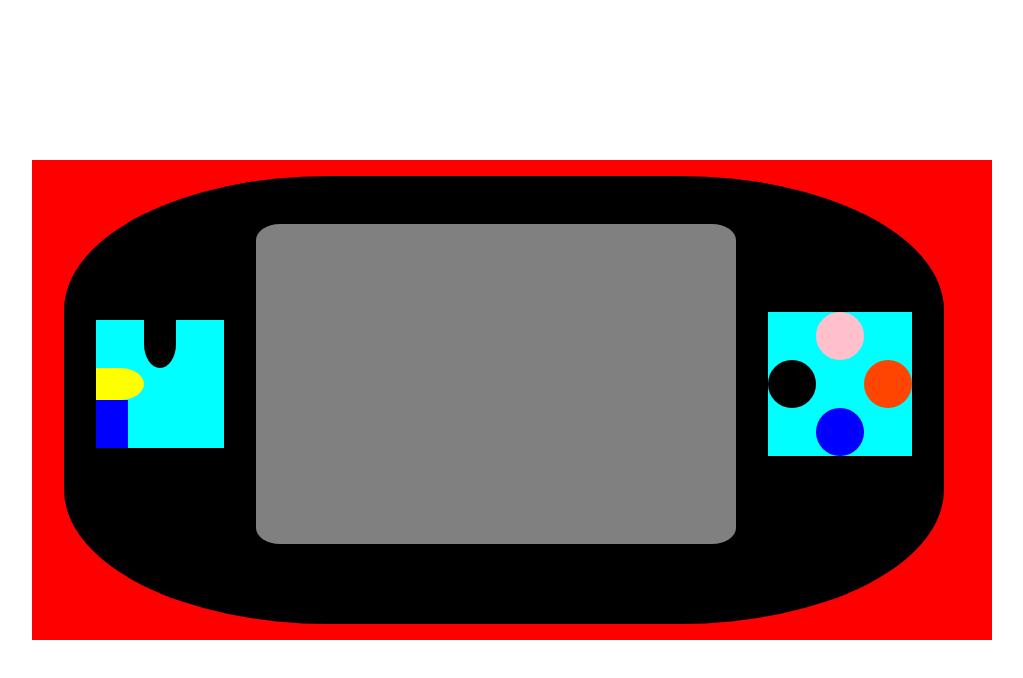
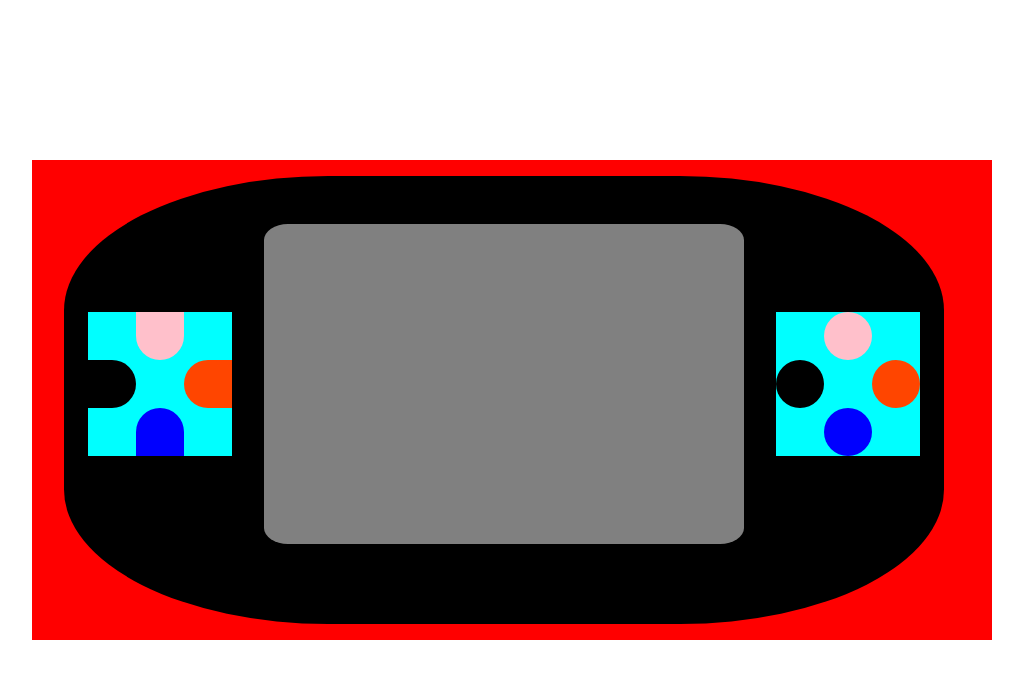
Before and after one commit to alex65cast/Proyecto-semana1-consola, a plain HTML site: page index.html in a window 1280 px wide. Shown: the whole page, without its empty margins (128-1151 px from the left). Drawn offline with Linux system fonts and the light colour scheme.

Commit message:
Botones y flechas posicionadas

```diff
--- a/css/styles.css
+++ b/css/styles.css
@@ -59,64 +59,69 @@ body {
 
 }
 
+
+
 #flechas{
 
     background-color: aqua;
 
-    width: 8em;
-    height: 8em;
+    width: 9em;
+    height: 9em;
 
     margin-left: -10em;
     margin-right: 2em;
     margin-bottom: 2em;
-
-
-    /* display: flex; */
-    /* flex-direction: row; */
-    /* justify-content: flex-end;
-    align-items: flex-end; */
-    /* position: relative; */
-
 }
 
 #flecha1{
 
     background-color: black;
 
+    width: 3em;
     height: 3em;
-    width: 2em;
-    display: flex;
-    margin-left: 3em;
 
-    border-radius: 0% 0% 90% 90%;
+    border-radius: 0% 90% 90% 0%;
+    margin-top: 3em;
+
 }
 
 #flecha2{
 
-    background-color: yellow;
 
-    height: 2em;
+    background-color: blue;
+
     width: 3em;
-    display: flex;
-    /* margin-top: 1em; */
-    margin-right: 3em;
+    height: 3em;
 
-
-    border-radius: 0% 90% 90% 0%;
+    margin-left: 3em;
+    border-radius: 90% 90% 0% 0%;
 }
 
 #flecha3{
 
-    background-color: blue;
+    background-color: pink;
 
+    width: 3em;
     height: 3em;
-    width: 2em;
-    display: flex;
-    /* margin-top: 1em; */
-    margin-right: 3em;
+
+    border-radius: 0% 0% 90% 90%;
+
+    margin-left: 3em;
+    margin-top: -9em;
+}
+
+#flecha4{
+
+    background-color: orangered;
+
+    width: 3em;
+    height: 3em;
+
+    border-radius: 90% 0% 0% 90%;
+
+    margin-left: 6em;
 
 
-    border-radius: 0% 0% 0% 0%;
 }
 
 #botones{
```
Also changed, not shown: index.html (+1 -0 lines).
